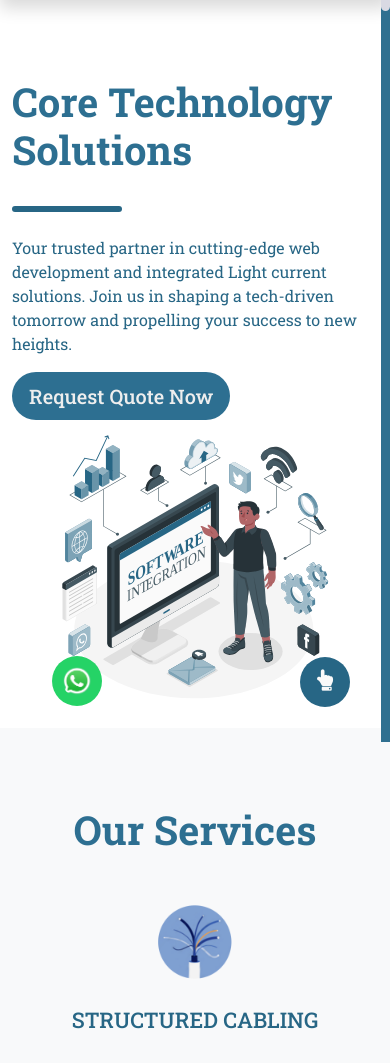
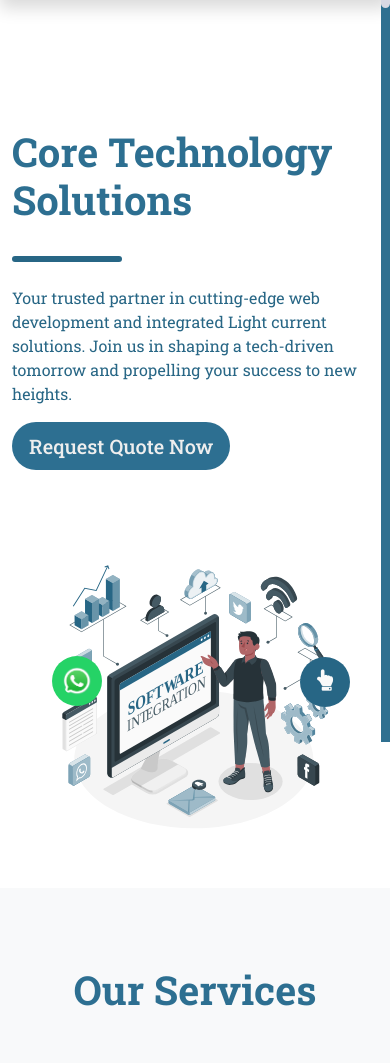
Before and after one commit to nadaa-ezz/CTS, a PHP site: page / in a window 390 px wide. Shown: the part 102-1165 px from the top of the page. Run offline with PHP 8.4, Linux system fonts and the light colour scheme; some libraries are stand-ins or nearby versions.

Commit message:
media query

```diff
--- a/css/style.css
+++ b/css/style.css
@@ -334,7 +334,6 @@ nav h3:hover {
 .partners-title h1 {
   padding: 10px;
   margin-top: 50px;
-  font-weight: 450;
   color: #276685;
 }
 
@@ -347,6 +346,7 @@ nav h3:hover {
   margin-left: auto;
   margin-right: auto;
   margin-top: 3%;
+  margin-bottom: 3%;
   display: block;
   transform: translateY(63px);
   border-radius: 10px;
@@ -674,13 +674,11 @@ nav h3:hover {
     color: #2D6F91;
   }
   .header-content{
-    margin-bottom: 50px;
-    margin: auto;
+    margin: 50px auto;
   }
   .header-img{
     max-width: 80%;
-    margin-bottom: 30px;
-    margin: auto;
+    margin: 30px auto;
   }
 
 }
```
